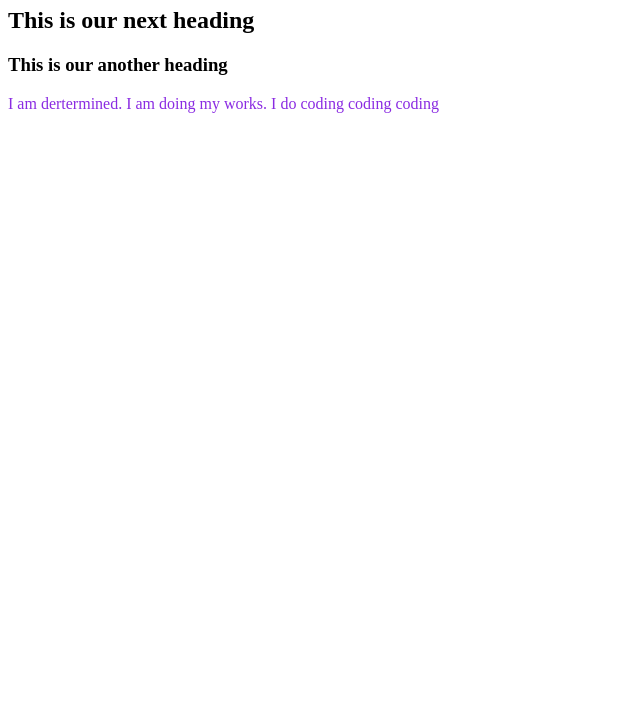
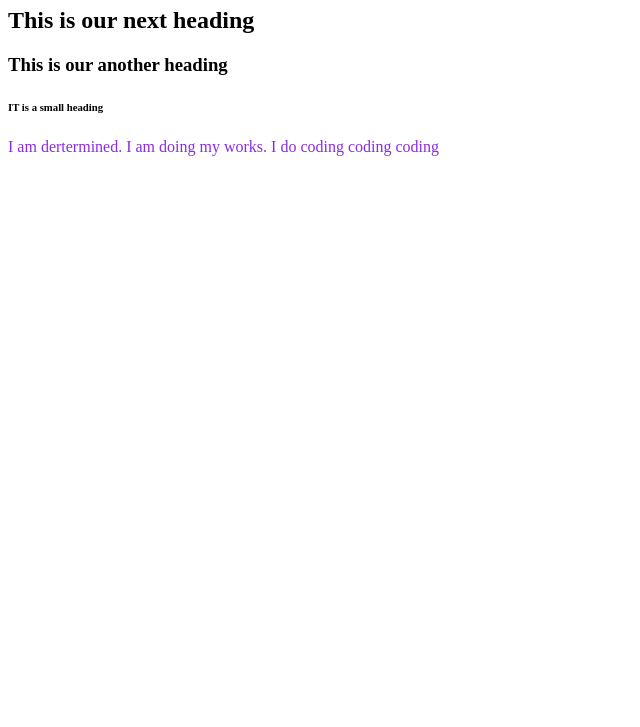
Before and after one commit to syma-tech/seconds-repo, a plain HTML site: page index.html in a window 1280 px wide. Shown: the part 73-800 px from the top of the page, without its empty margins (0-640 px from the left). Drawn offline with Linux system fonts and the light colour scheme.

Commit message:
added header

```diff
--- a/index.html
+++ b/index.html
@@ -11,6 +11,7 @@
     <h1>This is our main heading</h1>
     <h2>This is our next heading</h2>
     <h3>This is our another heading</h3>
+    <h6>IT is a small heading</h6>
     <p>I am dertermined. I am doing my works. I do coding coding coding</p>
 </body>
 </html>
```
